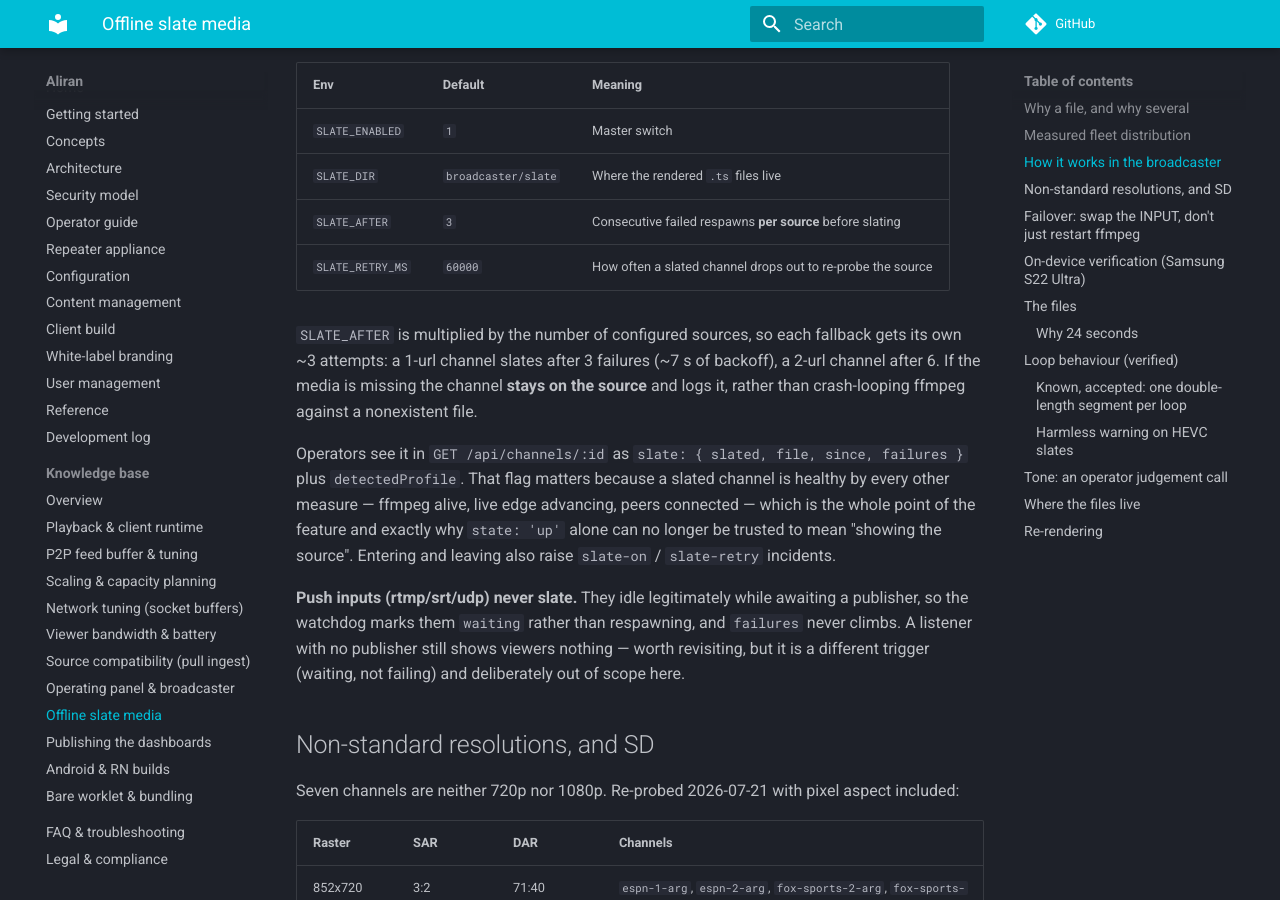
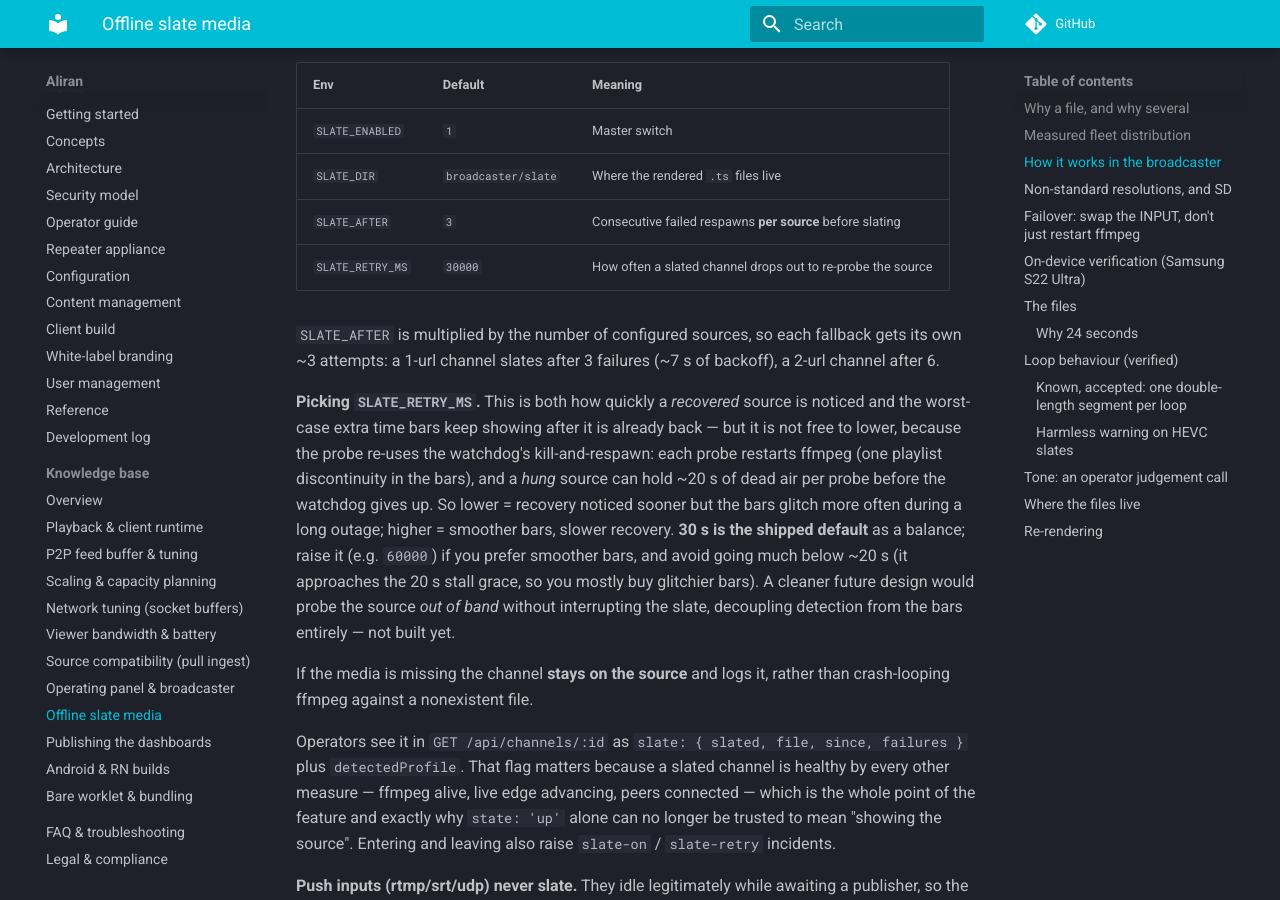
Before and after one commit to AbueloSimpson/aliran, an MkDocs documentation site: the page built from docs/kb/offline-slate.md, in a window 1280 px wide and 900 px high, scrolled down 2033 px. Built offline with MkDocs 1.6.1 and Material for MkDocs 9.7.7, drawn with Linux system fonts in a browser that asks for light colours; comment, search, counter and statistics services are not loaded.

Commit message:
feat(broadcaster): default the slate re-probe to 30s (was 60s), document the trade-off
The slate re-probe interval is both how fast a recovered source is noticed and
the worst-case extra time bars keep showing after it is already back. 60s was
conservative; 30s recovers twice as fast and is a better default for live TV.

It is not free to go lower, and the config comment now says why so an operator
can choose deliberately: the probe re-uses the watchdog's kill-and-respawn, so
each one restarts ffmpeg (a playlist discontinuity in the bars) and a hung
source can hold ~20s of dead air per probe. Lower = faster recovery, glitchier
bars during a long outage; higher = smoother bars, slower recovery. Below ~20s
approaches the stall grace and mostly buys glitchier bars.

Also updated the load-bearing note on the leave-to-probe backoff reset: at the
new 30s default SLATE_RETRY_MS is now SHORTER than backoffResetMs (60s), so the
reset is required, not the no-op it was when both were 60s. This is exactly the
"shortening SLATE_RETRY_MS would silently reintroduce the gap" case the earlier
commit called out — now covered.

Tunable with no rebuild via SLATE_RETRY_MS in broadcaster/.env. Docs (config
table, KB, operator KB) updated with the default and the trade-off. test:args
green; config default verified 30000.

```diff
--- a/docs/kb/offline-slate.md
+++ b/docs/kb/offline-slate.md
@@ -76,11 +76,24 @@ Three things are load-bearing and easy to get wrong if this is ever refactored:
 | `SLATE_ENABLED` | `1` | Master switch |
 | `SLATE_DIR` | `broadcaster/slate` | Where the rendered `.ts` files live |
 | `SLATE_AFTER` | `3` | Consecutive failed respawns **per source** before slating |
-| `SLATE_RETRY_MS` | `60000` | How often a slated channel drops out to re-probe the source |
+| `SLATE_RETRY_MS` | `30000` | How often a slated channel drops out to re-probe the source |
 
 `SLATE_AFTER` is multiplied by the number of configured sources, so each fallback gets its own
 ~3 attempts: a 1-url channel slates after 3 failures (~7 s of backoff), a 2-url channel
-after 6. If the media is missing the channel **stays on the source** and logs it, rather than
+after 6.
+
+**Picking `SLATE_RETRY_MS`.** This is both how quickly a *recovered* source is noticed and the
+worst-case extra time bars keep showing after it is already back — but it is not free to lower,
+because the probe re-uses the watchdog's kill-and-respawn: each probe restarts ffmpeg (one
+playlist discontinuity in the bars), and a *hung* source can hold ~20 s of dead air per probe
+before the watchdog gives up. So lower = recovery noticed sooner but the bars glitch more often
+during a long outage; higher = smoother bars, slower recovery. **30 s is the shipped default**
+as a balance; raise it (e.g. `60000`) if you prefer smoother bars, and avoid going much below
+~20 s (it approaches the 20 s stall grace, so you mostly buy glitchier bars). A cleaner future
+design would probe the source *out of band* without interrupting the slate, decoupling detection
+from the bars entirely — not built yet.
+
+If the media is missing the channel **stays on the source** and logs it, rather than
 crash-looping ffmpeg against a nonexistent file.
 
 Operators see it in `GET /api/channels/:id` as `slate: { slated, file, since, failures }` plus
```
Also changed, not shown: docs/configuration.md (+1 -1 lines), docs/kb/operator.md (+1 -1 lines), 2 other files.
